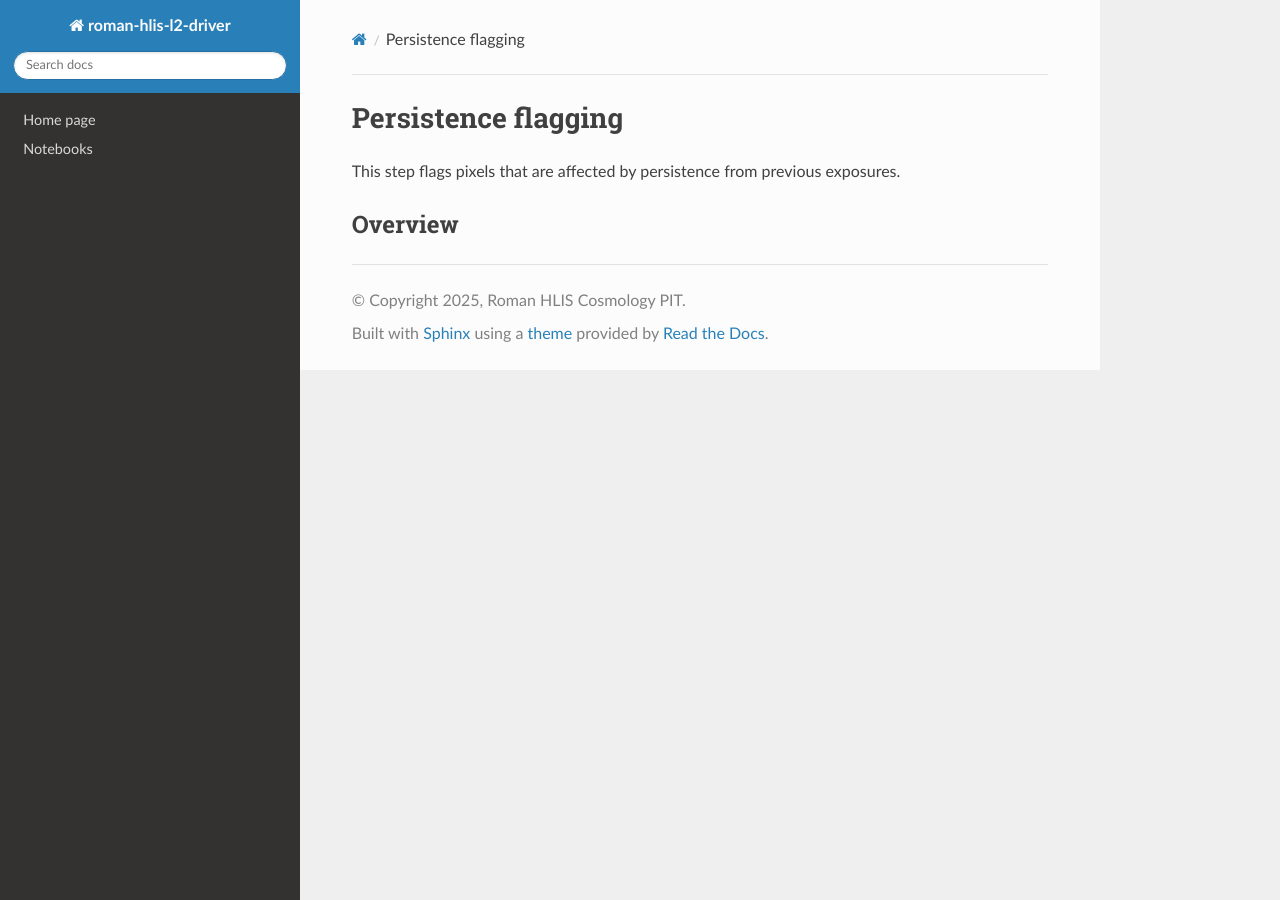
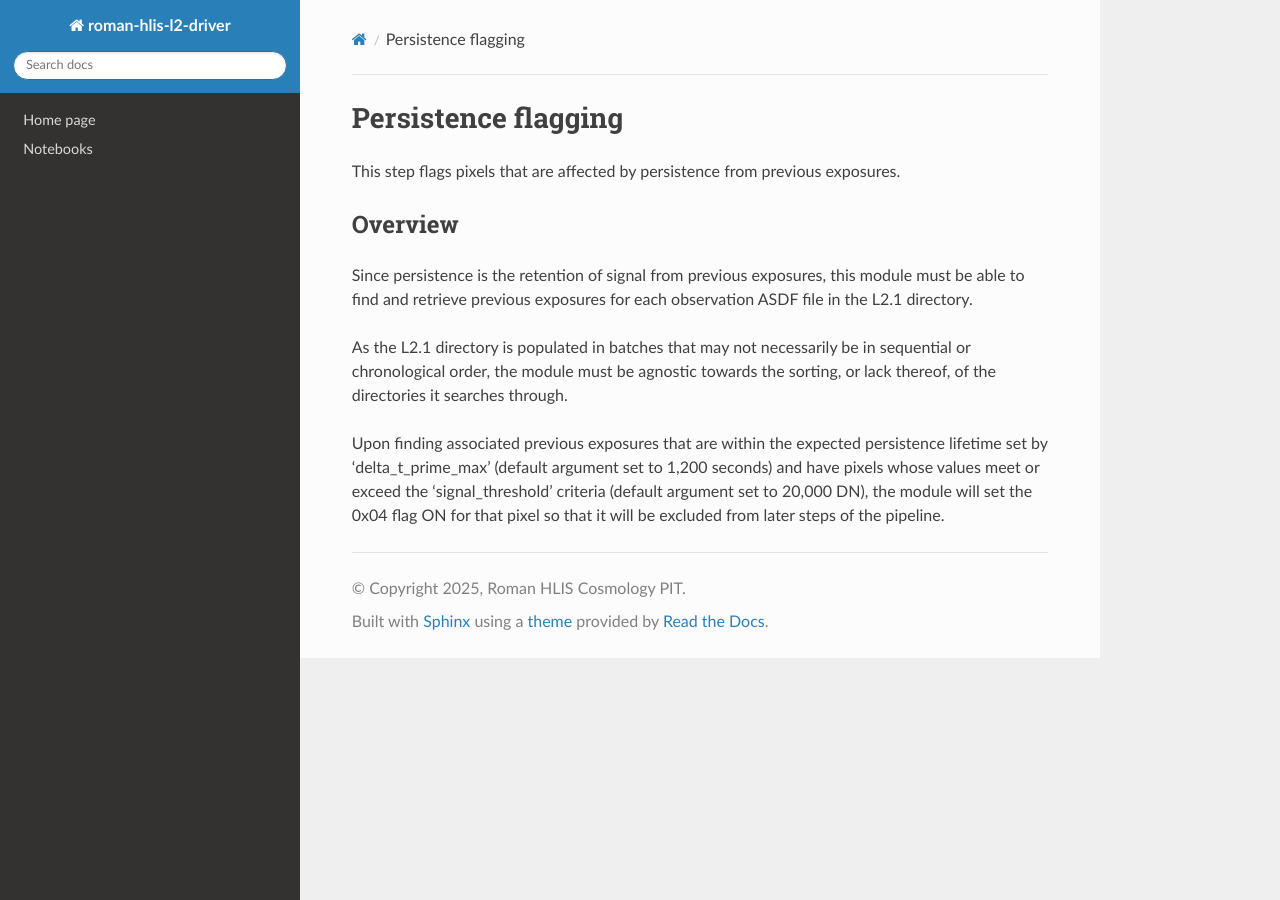
Before and after one commit to Roman-HLIS-Cosmology-PIT/roman-hlis-l2-driver, a Sphinx documentation site: the page built from docs/persistence.rst, in a window 1280 px wide. Built offline with Sphinx 7.4.7 and the Read the Docs theme 3.1.0, drawn with Linux system fonts in a browser that asks for light colours; pages that are not in the unit, such as notebooks, are missing from menus.

Commit message:
Update persistence documentation with retrieval details
Clarify the requirements for the persistence module regarding previous exposures and their retrieval from the L2.1 directory.

```diff
--- a/docs/persistence.rst
+++ b/docs/persistence.rst
@@ -5,3 +5,8 @@ This step flags pixels that are affected by persistence from previous exposures.
 
 Overview
 ========
+Since persistence is the retention of signal from previous exposures, this module must be able to find and retrieve previous exposures for each observation ASDF file in the L2.1 directory.
+
+As the L2.1 directory is populated in batches that may not necessarily be in sequential or chronological order, the module must be agnostic towards the sorting, or lack thereof, of the directories it searches through.
+
+Upon finding associated previous exposures that are within the expected persistence lifetime set by 'delta_t_prime_max' (default argument set to 1,200 seconds) and have pixels whose values meet or exceed the 'signal_threshold' criteria (default argument set to 20,000 DN), the module will set the 0x04 flag ON for that pixel so that it will be excluded from later steps of the pipeline.
```
